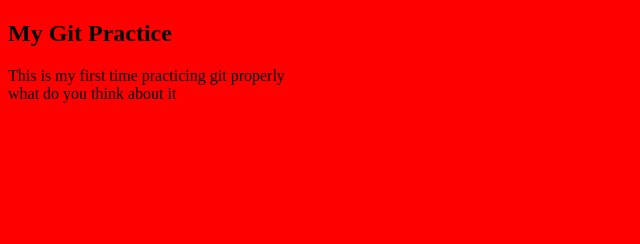
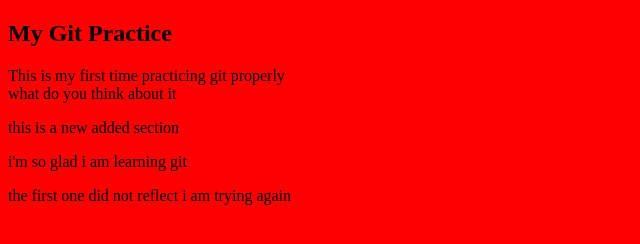
Before and after one commit to Sewedoncodes/gomycode-git-practice, a plain HTML site: page index.html in a window 1280 px wide. Shown: the whole page, without its empty margins (0-640 px from the left). Drawn offline with Linux system fonts and the light colour scheme.

Commit message:
new change made to sections

```diff
--- a/index.html
+++ b/index.html
@@ -16,5 +16,12 @@
     what do you think about it
     </p>
    </header>
+   <section>
+    <p>this is a new added section</p>
+    <p>i'm so glad i am learning git</p>
+   </section>
+   <section>
+    <p>the first one did not reflect i am trying again</p>
+   </section>
 </body>
 </html>
```
